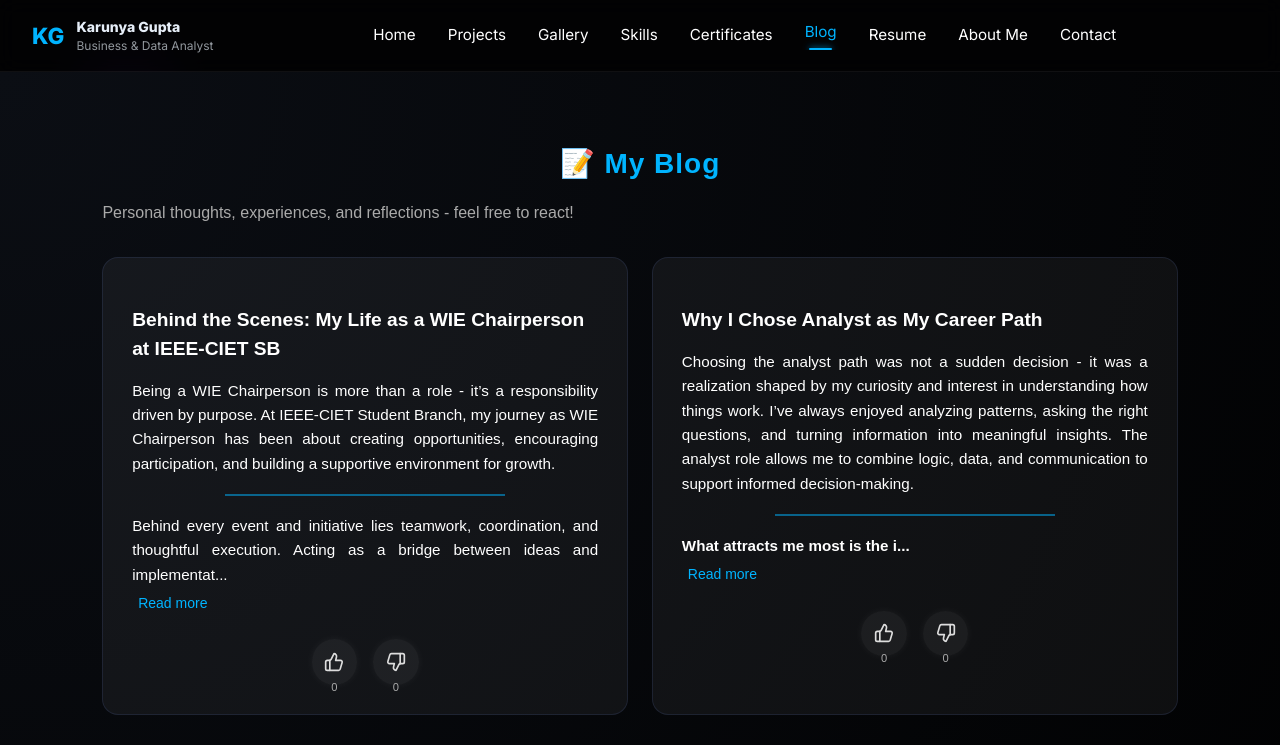
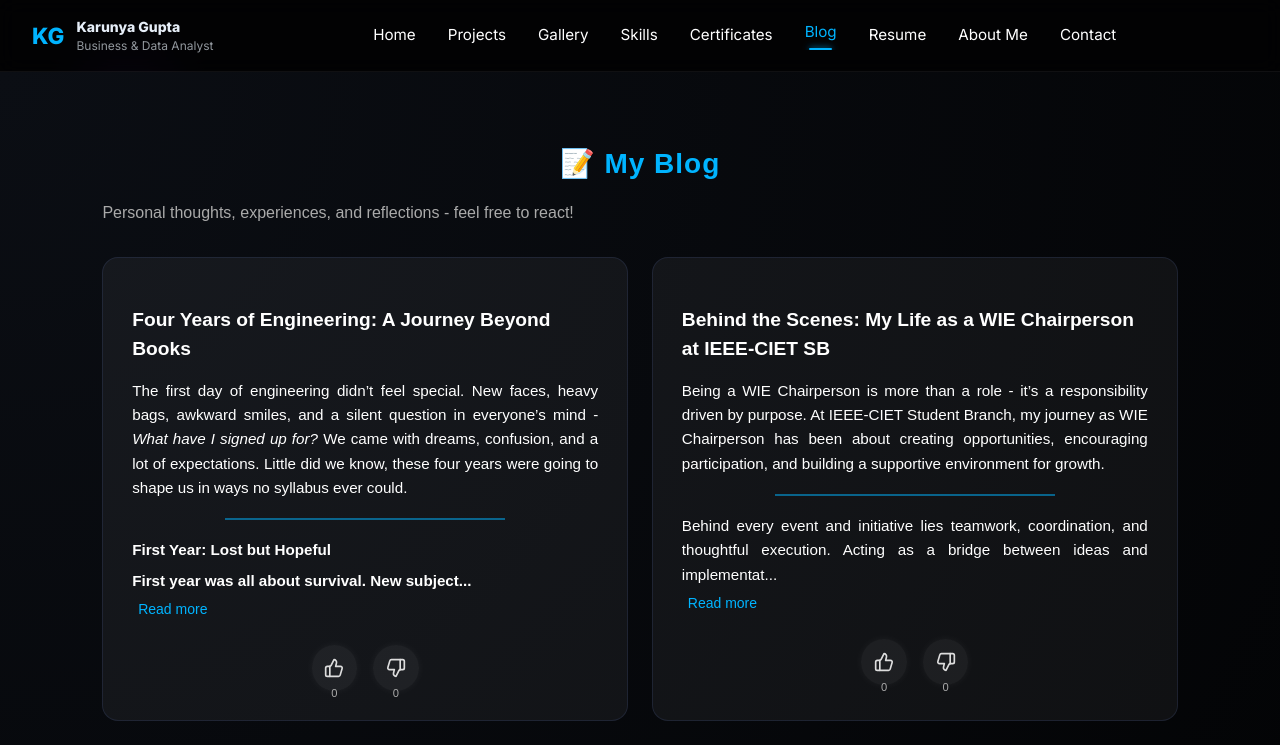
Before and after one commit to KarunyaGupta/Portfolio, a React (Vite) app: page /blog in a window 1280 px wide. Shown: the top 745 px of the page. Built offline with nearby package versions, Linux system fonts and the light colour scheme; the HTML template or start-up script is replaced by a standard one.

Commit message:
Four Years of Engineering: A Journey Beyond Books

```diff
--- a/src/pages/Blog.jsx
+++ b/src/pages/Blog.jsx
@@ -5,6 +5,31 @@ import "./blog.css";
 
 export default function Blog() {
   const defaultPosts = [
+    {
+      id: 0,
+      title: "Four Years of Engineering: A Journey Beyond Books",
+      text: `The first day of engineering didn’t feel special. New faces, heavy bags, awkward smiles, and a silent question in everyone’s mind - *What have I signed up for?* We came with dreams, confusion, and a lot of expectations. Little did we know, these four years were going to shape us in ways no syllabus ever could.
+
+    **First Year: Lost but Hopeful**
+    First year was all about survival. New subjects, new environment, and the sudden realization that school life was officially over. We pretended to understand lectures, copied assignments, and discovered that *attendance actually mattered*. Friendships began over shared notes, canteen chai, and late-night hostel talks. Everything felt uncertain, yet exciting.
+
+    **Second Year: Reality Check**
+    By second year, the excitement faded and reality hit hard. Subjects became tougher, pressure increased, and comparisons started. Some found their passion, others doubted their choices. We learned the art of managing deadlines, internal exams, and expectations - from teachers, parents, and ourselves. It was the year we realized engineering wasn’t just about marks, but about patience.
+
+    **Third Year: Hustle Mode On**
+    Third year was chaos. Projects, internships, coding, placements preparation, and constant stress. Sleep became a luxury. Everyone was busy building something - skills, resumes, confidence. Failures hurt more now, but they also taught us resilience. This was the year we truly started growing, even when we didn’t realize it.
+
+    **Final Year: Holding On and Letting Go**
+    Final year came with mixed emotions. On one side, the pressure of placements and future plans; on the other, the fear of endings. Every last lecture, every group photo, every farewell felt heavier. We weren’t just graduating with a degree - we were carrying memories, friendships, and lessons for life.
+
+    **What Engineering Really Taught Us**
+    Engineering didn’t just teach us coding or equations. It taught us how to fail, how to adapt, how to stay strong when things didn’t go as planned. It taught us teamwork, discipline, and self-belief. Most importantly, it taught us that growth happens quietly, day by day.
+
+    **A Chapter That Stays Forever**
+    Four years passed in deadlines and dreams, in laughter and late nights. Engineering life wasn’t perfect - but it was real. And someday, when life gets busy, we’ll look back and smile, realizing that these were the years that made us who we are.
+
+    Not just engineers - but survivors, learners, and dreamers.`
+    },
     {
       id: 1,
       title: "Behind the Scenes: My Life as a WIE Chairperson at IEEE-CIET SB",
@@ -116,46 +141,59 @@ Understanding these basics helped me see investing not as gambling, but as long-
           const displayText = isLong && !isExpanded ? p.text.slice(0, 400) + "..." : p.text;
 
           // Enhanced formatting for blog text
+          // Markdown-like rendering for bold (**text**) and italic (*text*)
+          function renderMarkdown(line) {
+            // Replace **bold** and *italic* with <strong> and <em>
+            let elements = [];
+            let text = line;
+            let idx = 0;
+            const regex = /\*\*([^*]+)\*\*|\*([^*]+)\*/g;
+            let lastIndex = 0;
+            let match;
+            while ((match = regex.exec(text)) !== null) {
+              if (match.index > lastIndex) {
+                elements.push(text.slice(lastIndex, match.index));
+              }
+              if (match[1]) {
+                elements.push(<strong key={idx++}>{match[1]}</strong>);
+              } else if (match[2]) {
+                elements.push(<em key={idx++}>{match[2]}</em>);
+              }
+              lastIndex = regex.lastIndex;
+            }
+            if (lastIndex < text.length) {
+              elements.push(text.slice(lastIndex));
+            }
+            return elements;
+          }
+
           function renderBlogText(text) {
             const lines = text.split("\n");
             return lines.map((line, i) => {
               const trimmed = line.trim();
-              // Blank line -> horizontal line
               if (trimmed === "") {
                 return <hr className="blog-hr" key={i} />;
               }
               // Numbered title or section (e.g., "1. Title" or "Conclusion:")
-              if (
-                /^\d+\.\s/.test(trimmed) || // numbered
-                trimmed.endsWith(":")      // ends with colon
-              ) {
+              if (/^\d+\.\s/.test(trimmed) || trimmed.endsWith(":")) {
                 return (
-                  <div
-                    key={i}
-                    className="blog-section-title blog-white"
-                  >
-                    {trimmed}
+                  <div key={i} className="blog-section-title blog-white">
+                    {renderMarkdown(trimmed)}
                   </div>
                 );
               }
               // Subtitle: line starts with uppercase and is short (heuristic)
-              if (
-                /^[A-Z][^:]+$/.test(trimmed) &&
-                trimmed.length < 60
-              ) {
+              if (/^[A-Z][^:]+$/.test(trimmed) && trimmed.length < 60) {
                 return (
-                  <div
-                    key={i}
-                    className="blog-section-subtitle blog-white"
-                  >
-                    {trimmed}
+                  <div key={i} className="blog-section-subtitle blog-white">
+                    {renderMarkdown(trimmed)}
                   </div>
                 );
               }
               // Normal text
               return (
                 <div key={i} className="blog-white" style={{ margin: "0 0 4px 0" }}>
-                  {trimmed}
+                  {renderMarkdown(trimmed)}
                 </div>
               );
             });
```
